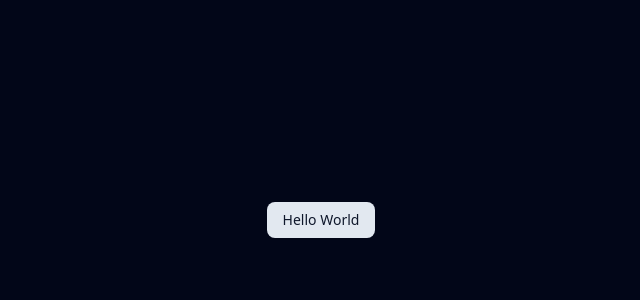
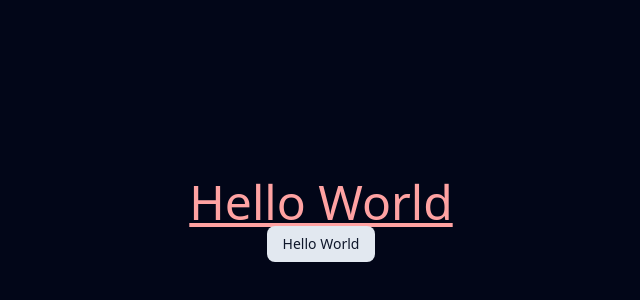
Before and after one commit to areddin409/signalist_stock-tracker, a Next.js app: page / in a window 1280 px wide. Shown: the part 180-480 px from the top of the page, without its empty margins (319-959 px from the left). Built offline with nearby package versions, Linux system fonts and the light colour scheme.

Commit message:
refactor: restructure project layout and update dependencies

```diff
--- a/app/layout.tsx
+++ b/app/(root)/layout.tsx
@@ -1,6 +1,6 @@
 import type { Metadata } from "next";
 import { Geist, Geist_Mono } from "next/font/google";
-import "./globals.css";
+import "../globals.css";
 
 const geistSans = Geist({
   variable: "--font-geist-sans",
--- /dev/null
+++ b/app/(root)/page.tsx
@@ -0,0 +1,12 @@
+import { Button } from "@/components/ui/button";
+
+const Home = () => {
+  return (
+    <div className="flex flex-col justify-center items-center h-screen">
+      <h1 className="text-5xl text-red-300 underline">Hello World</h1>
+      <Button>Hello World</Button>
+    </div>
+  )
+}
+
+export default Home
--- a/app/globals.css
+++ b/app/globals.css
@@ -1,3 +1,4 @@
+/* stylelint-disable at-rule-no-unknown */
 @import "tailwindcss";
 @import "tw-animate-css";
 
--- a/app/page.tsx
+++ /dev/null
@@ -1,11 +0,0 @@
-import { Button } from "@/components/ui/button";
-
-const Home = () => {
-  return (
-    <div className="flex justify-center items-center h-screen">
-      <Button >Hello World</Button>
-    </div>
-  )
-}
-
-export default Home
--- a/package.json
+++ b/package.json
@@ -24,9 +24,11 @@
     "@types/node": "^20",
     "@types/react": "^19",
     "@types/react-dom": "^19",
+    "autoprefixer": "^10.4.21",
     "eslint": "^9",
     "eslint-config-next": "15.5.2",
-    "tailwindcss": "^4",
+    "postcss": "^8.5.6",
+    "tailwindcss": "^4.1.14",
     "tw-animate-css": "^1.4.0",
     "typescript": "^5"
   }
--- /dev/null
+++ b/postcss.config.js
@@ -0,0 +1,3 @@
+module.exports = {
+  plugins: ["@tailwindcss/postcss"],
+}
```
Also changed, not shown: 1 other file (tests, documents, lock files or other folders).
